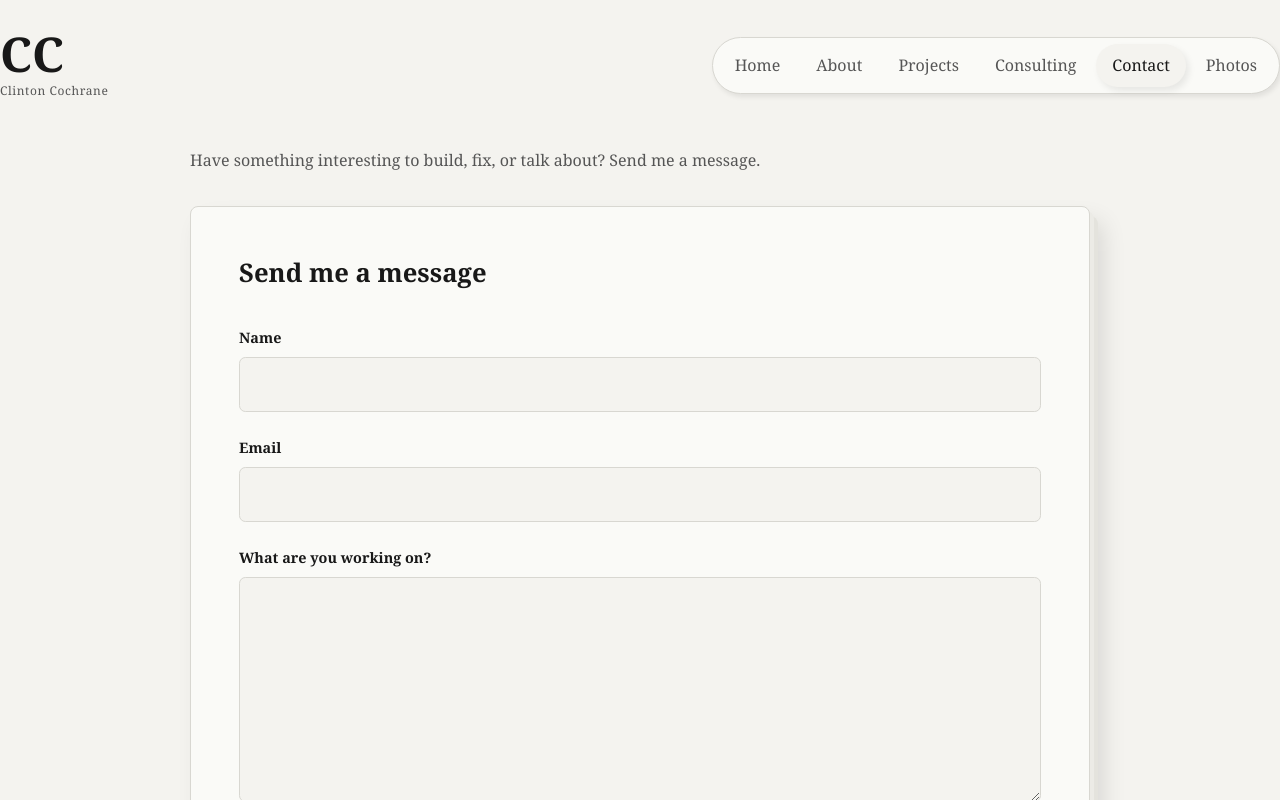
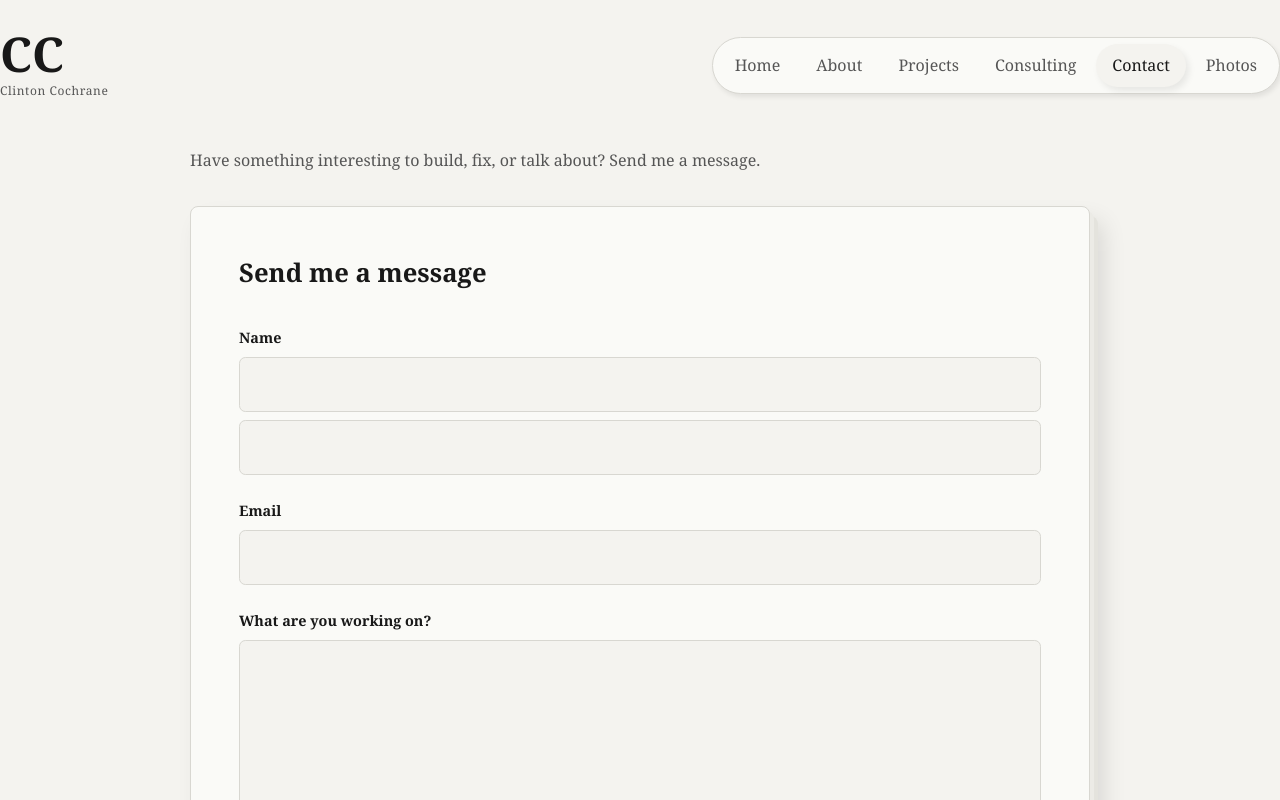
Before and after one commit to Clinton-Cochrane/iBuild, a React (Vite) app: page /contact in a window 1280 px wide. Shown: the top 800 px of the page. Built offline with nearby package versions, Linux system fonts and the light colour scheme.

Commit message:
honeypot

```diff
--- a/src/pages/contact/main.jsx
+++ b/src/pages/contact/main.jsx
@@ -75,6 +75,15 @@ export default function Contact() {
                             value={formData.name}
                             onChange={handleChange}
                             required
+                            maxLength={150}
+                        />
+
+                        <input
+                            name="website"
+                            type="text"
+                            tabIndex="-1"
+                            autoComplete="off"
+                            className="contact-honeypot"
                         />
                     </div>
 
@@ -88,6 +97,7 @@ export default function Contact() {
                             value={formData.email}
                             onChange={handleChange}
                             required
+                            maxLength={256}
                         />
                     </div>
 
@@ -102,6 +112,7 @@ export default function Contact() {
                             rows="8"
                             value={formData.message}
                             onChange={handleChange}
+                            maxLength={5000}
                             required
                         />
                     </div>
```
Also changed, not shown: 1 other file (tests, documents, lock files or other folders).
